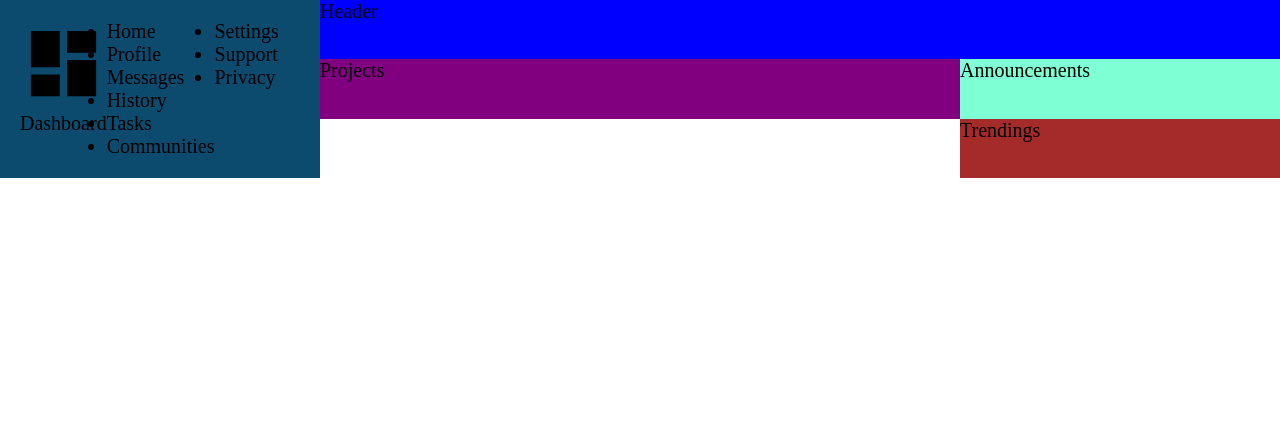
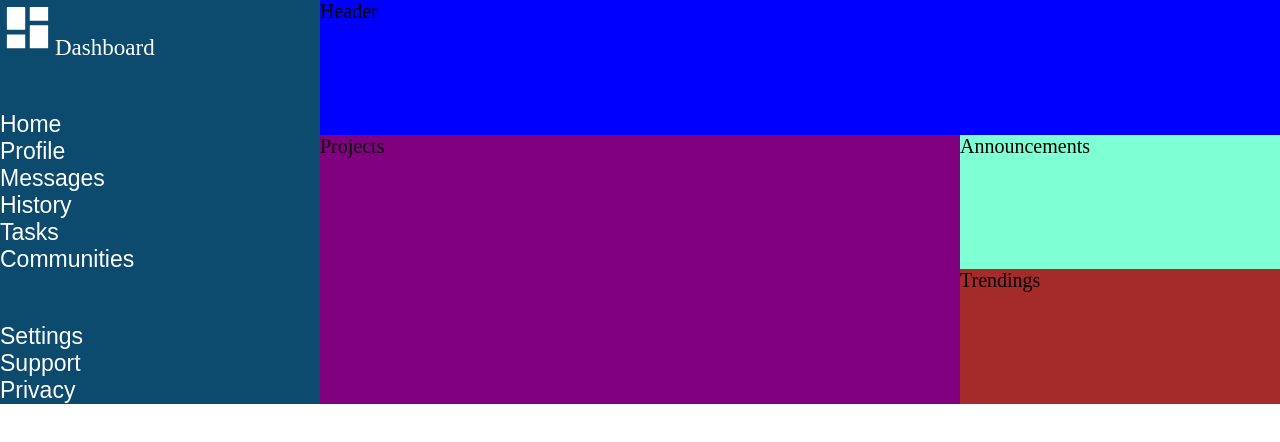
Before and after one commit to kennethlorenz/admin-dashboard, a plain HTML site: page index.html in a window 1280 px wide. Drawn offline with Linux system fonts and the light colour scheme.

Commit message:
update sidebar and projects section

```diff
--- a/style.css
+++ b/style.css
@@ -27,13 +27,26 @@ html {
 
 .sidebar {
   background-color: var(--primary-color);
+  color: white;
+  display: flex;
+  flex-direction: column;
+  gap: 5rem;
+  flex: 1;
   grid-row: 1/4;
-  display: grid;
-  grid-template-columns: 1fr 1fr 1fr;
-  padding: 2rem;
 }
 
-.sidebar .nav {
+.sidebar .sidebar-header {
+  font-size: var(--font-size-1);
+  gap: 1rem;
+}
+
+.sidebar .sidebar-header img {
+  width: 5.5rem;
+  filter: invert(1);
+}
+
+.sidebar .nav-1,
+.sidebar .nav-2 {
   font-size: var(--font-size-1);
   font-family: var(--primary-font);
 }
@@ -50,6 +63,7 @@ html {
 .projects {
   background-color: purple;
   grid-column: 2/3;
+  grid-row: 2/4;
 }
 
 .announcements {
```
